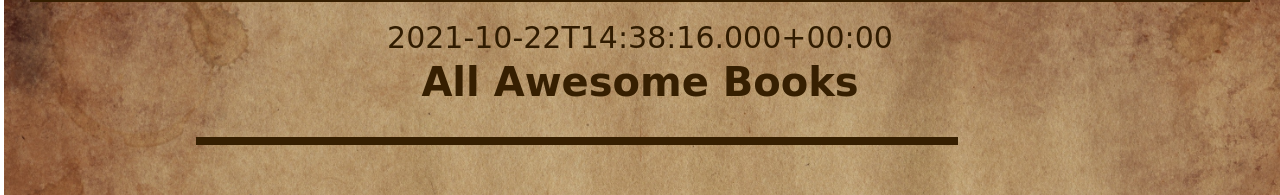
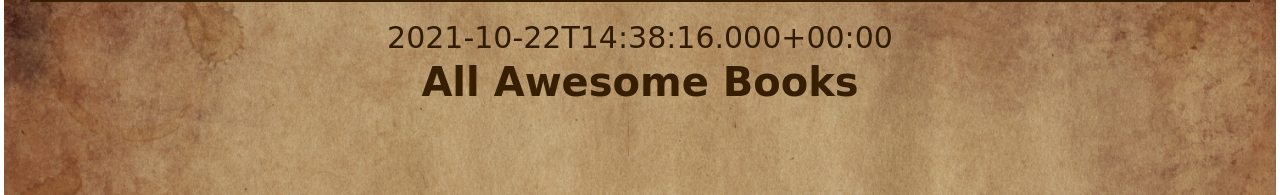
Before and after one commit to algerina/Awesome-books, a plain HTML site: page index.html in a window 1280 px wide. Shown: the part 140-335 px from the top of the page. Drawn offline with Linux system fonts and the light colour scheme; a web font is replaced by a local one.

Commit message:
Fix Booklist section styling

```diff
--- a/index.js
+++ b/index.js
@@ -95,3 +95,7 @@ function trakList(e) {
 menuSection.forEach((element) => {
   element.addEventListener('click', trakList, false);
 });
+
+  bookSection.style.display = 'block';
+  formSection.style.display = 'none';
+  contactSection.style.display = 'none';
--- a/style.css
+++ b/style.css
@@ -39,7 +39,6 @@ h1 {
 
 #bookList {
   width: 60%;
-  border: solid rgb(54, 31, 1) 4px;
   margin: 32px 184px 20px;
 }
 
```
